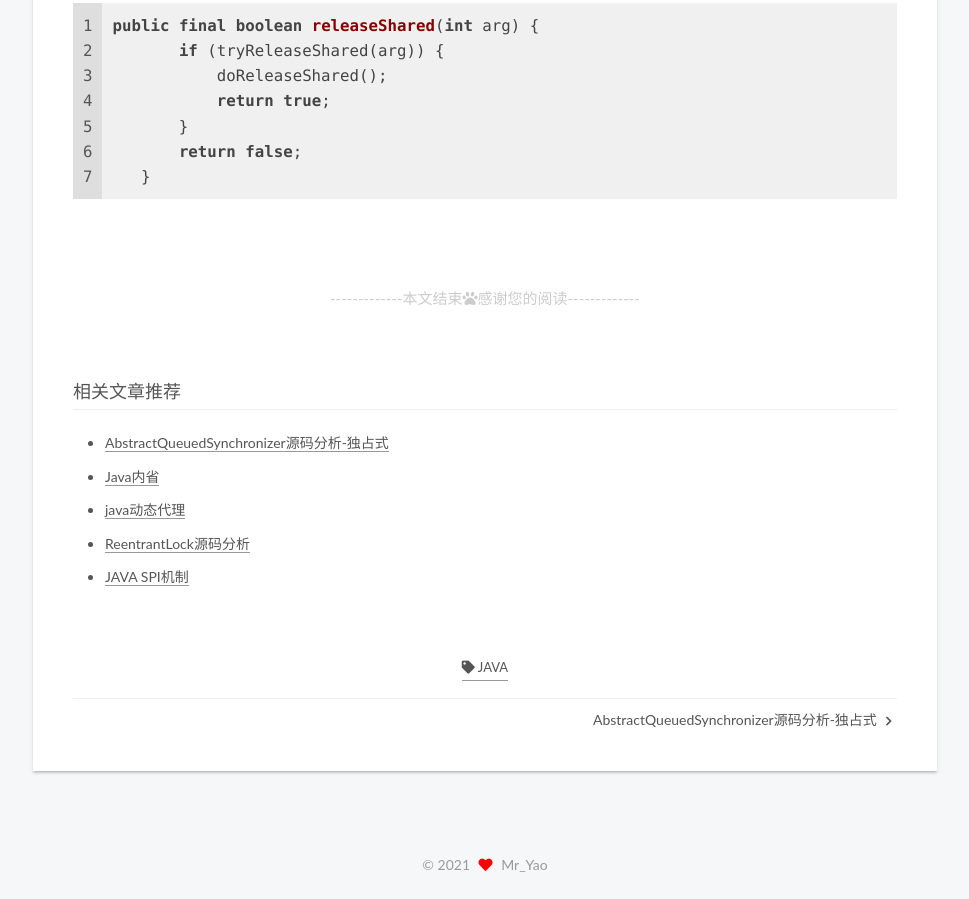
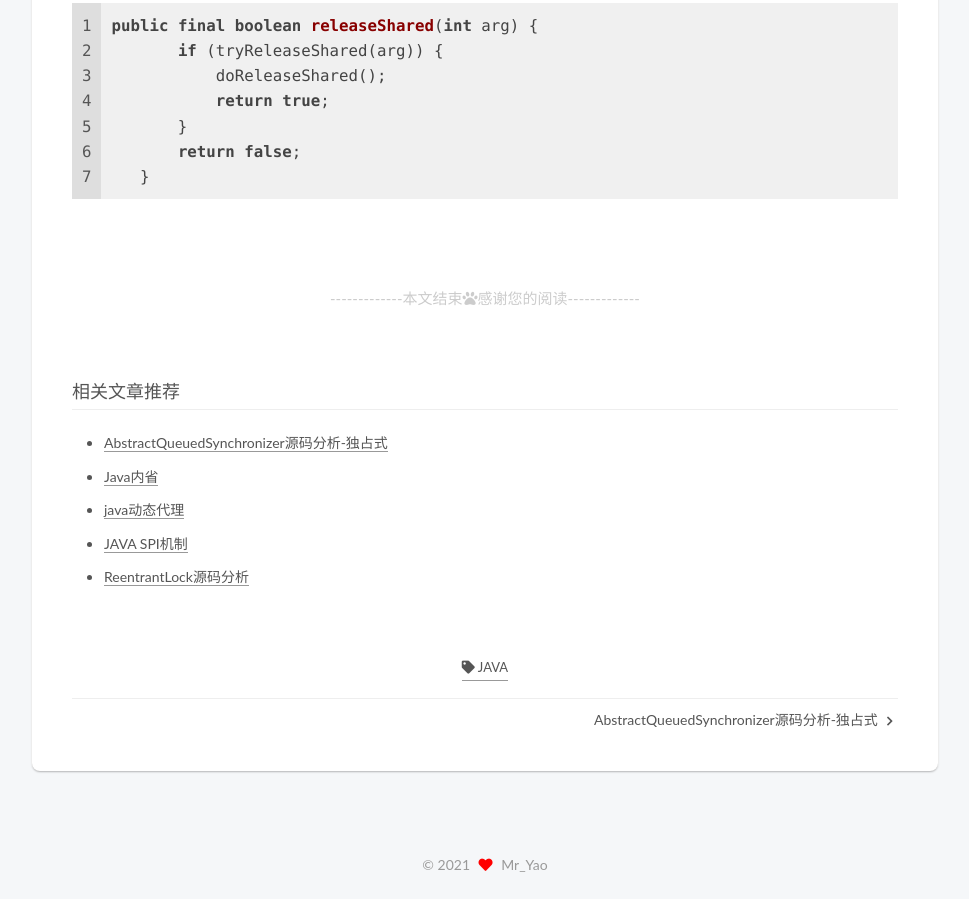
Before and after one commit to yaocl0/yaocl0.github.io, a plain HTML site: page 2021/09/23/aqs1/index.html in a window 1280 px wide. Shown: the part 2827-3726 px from the top of the page, without its empty margins (281-1250 px from the left). Drawn offline with nearby package versions, Linux system fonts and the light colour scheme; some packages are replaced by stand-ins of ours; a script that the page names is missing.

Commit message:
Site updated: 2021-09-25 18:09:08

```diff
--- a/2021/09/23/aqs1/index.html
+++ b/2021/09/23/aqs1/index.html
@@ -334,10 +334,10 @@
       <div class="popular-posts-title"><a href="/2021/09/23/java-proxy/" rel="bookmark">java动态代理</a></div>
     </li>
     <li class="popular-posts-item">
-      <div class="popular-posts-title"><a href="/2021/09/23/rl/" rel="bookmark">ReentrantLock源码分析</a></div>
+      <div class="popular-posts-title"><a href="/2021/09/23/spi/" rel="bookmark">JAVA SPI机制</a></div>
     </li>
     <li class="popular-posts-item">
-      <div class="popular-posts-title"><a href="/2021/09/23/spi/" rel="bookmark">JAVA SPI机制</a></div>
+      <div class="popular-posts-title"><a href="/2021/09/23/rl/" rel="bookmark">ReentrantLock源码分析</a></div>
     </li>
   </ul>
 
--- a/css/main.css
+++ b/css/main.css
@@ -2910,6 +2910,7 @@ mark.search-keyword {
 }
 .post-block {
   background: var(--content-bg-color);
+  border-radius: 8px;
 }
 #valine-comments {
   background: var(--content-bg-color);
@@ -2921,9 +2922,11 @@ mark.search-keyword {
   display: inline !important;
 }
 .post-content {
-  box-shadow: 0 2px 2px 0 rgba(0,0,0,0.12), 0 3px 1px -2px rgba(0,0,0,0.06), 0 1px 5px 0 rgba(0,0,0,0.12), 0 -1px 0.5px 0 rgba(0,0,0,0.09);
-  margin: 2px 2px 29px 2px;
+  box-shadow: 0 1px 2px 0 rgba(0,0,0,0.271);
+  -webkit-box-shadow: 0 1px 2px 0 rgba(0,0,0,0.271);
+  margin: 2px 1px 29px 1px;
   padding: 40px;
+  border-radius: 8px;
 }
 @media (max-width: 767px) {
   .pagination {
```
Also changed, not shown: 2021/09/23/aqs2/index.html (+2 -2 lines), 2021/09/23/introspector/index.html (+2 -2 lines), 2021/09/23/java-proxy/index.html (+2 -2 lines), db.json.
